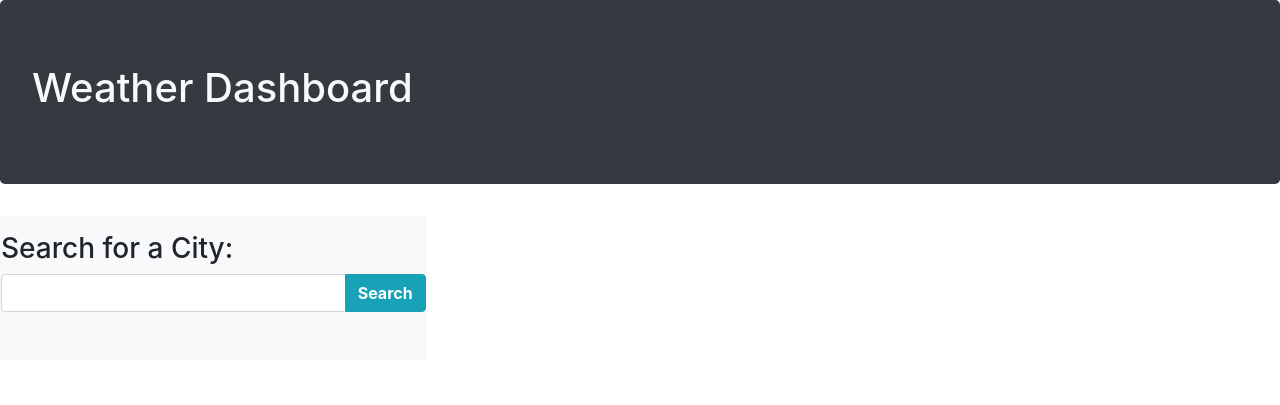
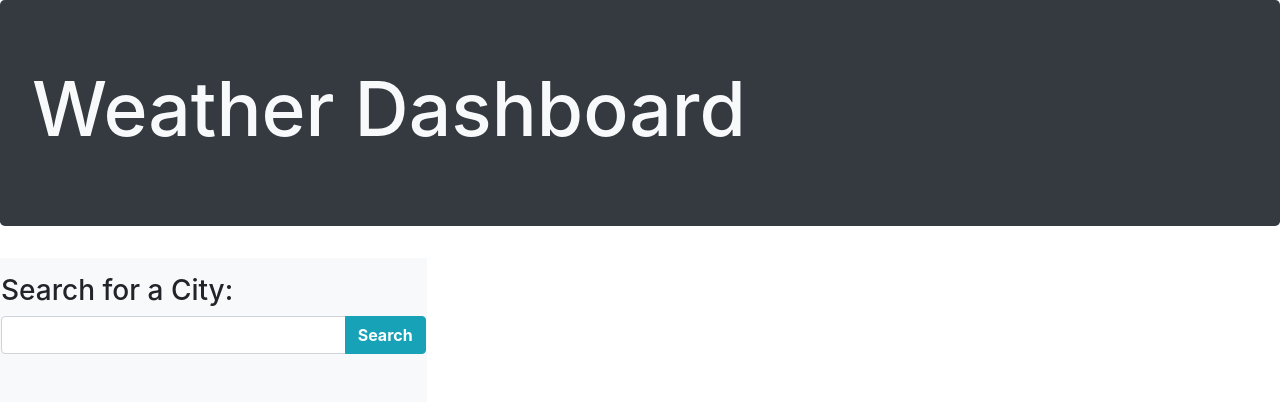
Before and after one commit to noheropage/weather-forecast, a plain HTML site: page index.html in a window 1280 px wide. Drawn offline with nearby package versions, Linux system fonts and the light colour scheme.

Commit message:
Small style edits to readme and css

```diff
--- a/style.css
+++ b/style.css
@@ -1,3 +1,7 @@
+h1 {
+    font-size: 75px;
+}
+
 #searchBtn {
     font-weight: 700;
 }
```
Also changed, not shown: 1 other file.
